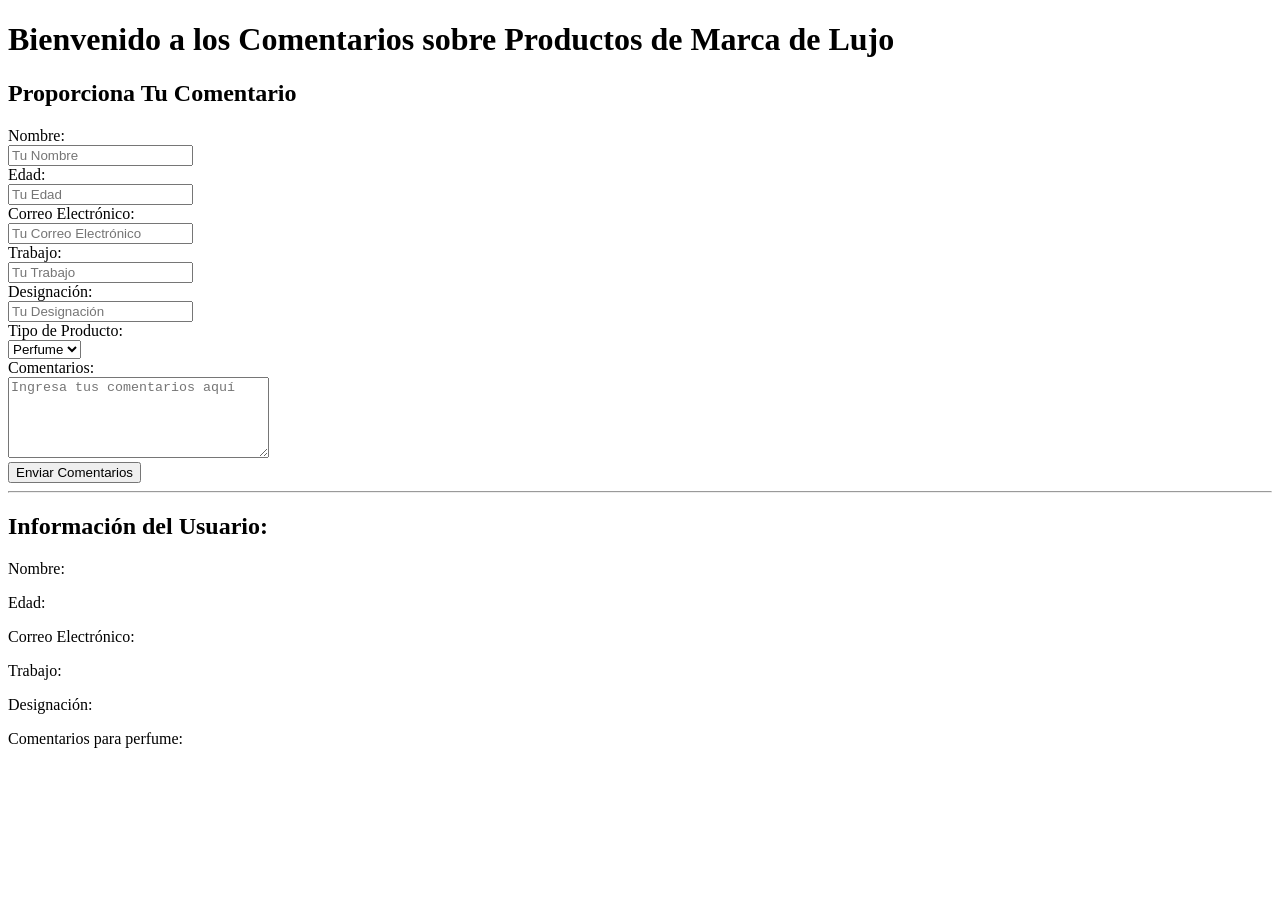
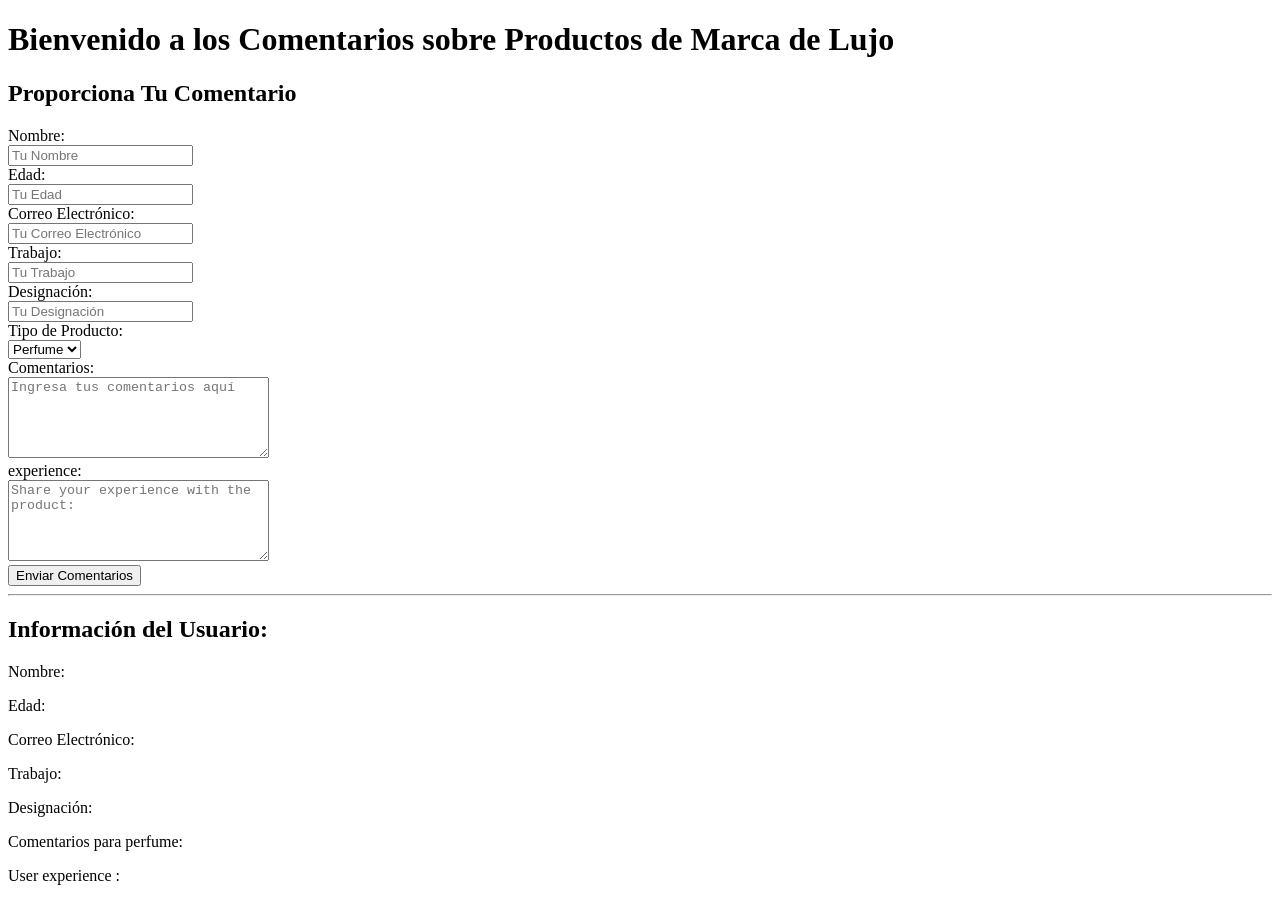
Before and after one commit to mariodev01/JsCourseTesting, a plain HTML site: page productSurvey/product_survey.html in a window 1280 px wide. Both pictures are taken after a click on the button "Enviar Comentarios". Before the commit the page ends 800 px from the top, so only its background shows below. Drawn offline with Linux system fonts and the light colour scheme.

Commit message:
Added user experience text area

```diff
--- a/productSurvey/product_survey.html
+++ b/productSurvey/product_survey.html
@@ -41,6 +41,14 @@
       required
     ></textarea
     ><br />
+    <label for="userExperience">experience:</label><br />
+    <textarea
+      id="userExperienceText"
+      rows="5"
+      cols="30"
+      placeholder="Share your experience with the product:"
+      required></textarea>
+    <br />
     <button id="submitBtn">Enviar Comentarios</button>
     <hr />
     <div id="userInfo" style="display: none">
@@ -54,6 +62,10 @@
         Comentarios para <span id="userProductChoice"></span>:
         <span id="userFeedback"></span>
       </p>
+      <p>
+        User experience <span id="userExperience"></span>:
+        <span id="userExperience"></span>
+      </p>
     </div>
     <script src="./product_survey.js"></script>
   </body>
--- a/productSurvey/product_survey.js
+++ b/productSurvey/product_survey.js
@@ -8,6 +8,7 @@ function submitFeedback() {
     const designation = document.getElementById('designation').value;
     const productType = document.getElementById('productType').value;
     const feedback = document.getElementById('feedbackText').value;
+    const userExperience = document.getElementById('userExperienceText').value;
 
     alert('Thank you for your valuable feedback');
 
@@ -18,6 +19,7 @@ function submitFeedback() {
     document.getElementById('userDesignation').innerHTML = designation;
     document.getElementById('userProductChoice').innerHTML = productType;
     document.getElementById('userFeedback').innerHTML = feedback;
+    document.getElementById('userExperience').innerHTML = userExperience;
 
     document.getElementById('userInfo').style.display = 'block';
 };
```
